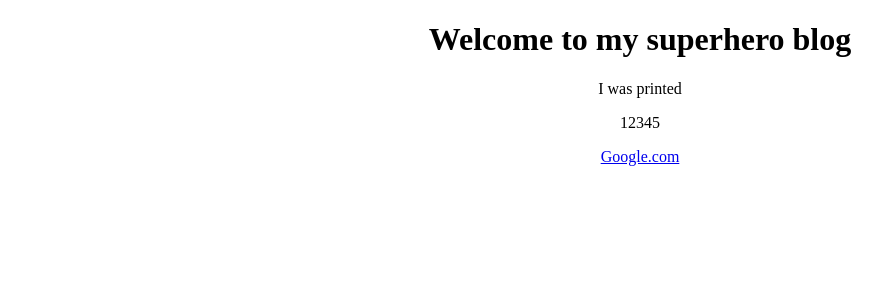
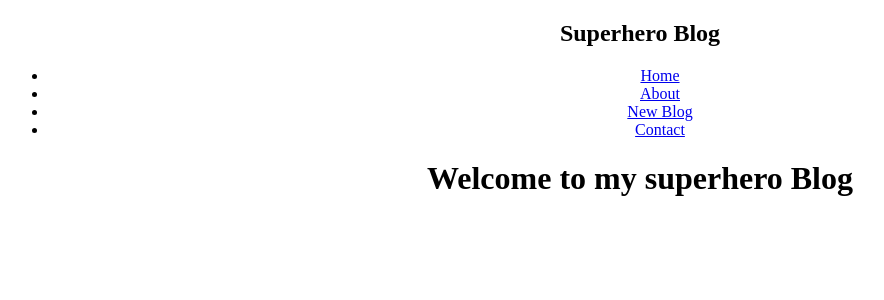
Before and after one commit to Nathan-Somto/Cowrywise-landing-page, a React (Create React App) app: page / in a window 1280 px wide. Shown: the top 300 px of the page, without its empty margins (0-884 px from the left). Built offline with nearby package versions, Linux system fonts and the light colour scheme.

Commit message:
created Navbar component

```diff
--- a/src/App.js
+++ b/src/App.js
@@ -1,16 +1,14 @@
 import './App.css';
+import Navbar from './Navbar';
 
 export default function App(){
-const title = 'Welcome to my superhero blog';
-const bool = true;
-const numbers =[ 1,2,3,4,5];
-const link ='http://www.google.com';
+
     return (
         <div className="App">
-            <h1> {title} </h1>
-            {bool && <p>I was printed</p>}
-            <p>{numbers}</p>
-            <a href ={link}  target='_blank' >Google.com</a>
+            <Navbar/>
+            <div className = "Content">
+            <h1>Welcome to my superhero Blog</h1>
+            </div>
         </div>
     );
 }
--- /dev/null
+++ b/src/Navbar.js
@@ -0,0 +1,15 @@
+export default function Navbar ()
+{
+
+    return(
+        <nav className="Navbar">
+            <h1>Superhero Blog</h1>
+            <ul className = "navLinks">
+                <li><a href ="#Home">Home</a></li>
+                <li> <a href="#About">About</a></li>
+                <li><a href="/create">New Blog</a></li>
+                <li> <a href="#Contact">Contact</a></li>
+                 </ul>
+        </nav>
+    );
+}
```
